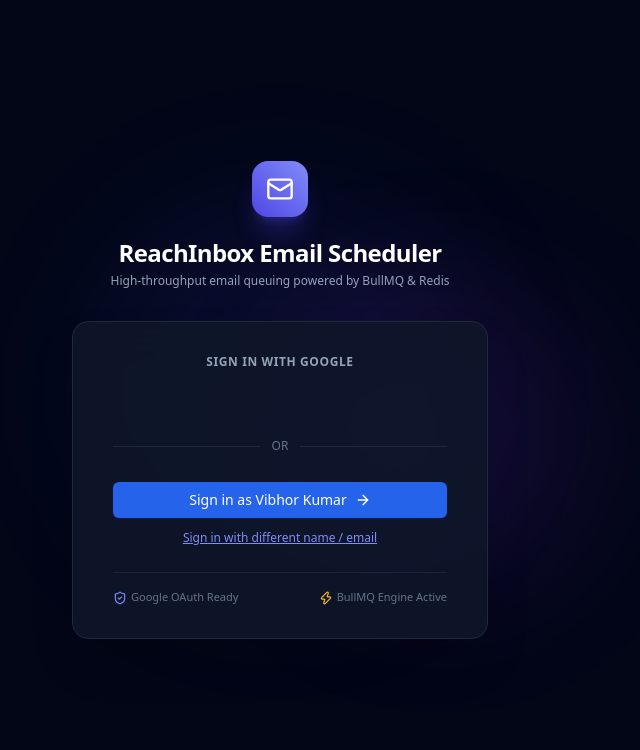
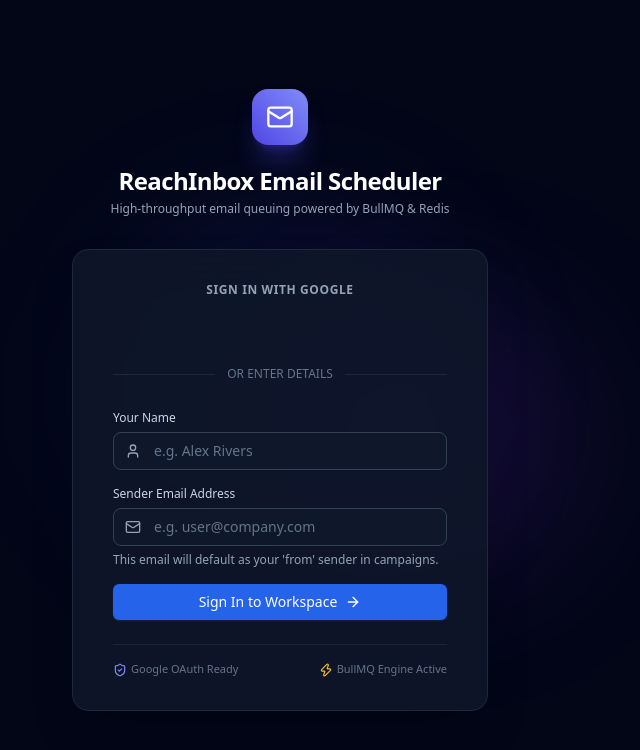
Before and after one commit to iamvk09/reachinbox-email-scheduler, a React (Vite) app in the folder frontend/: page / in a window 1280 px wide. Shown: the top 750 px of the page, without its empty margins (360-1000 px from the left). Built offline with nearby package versions, Linux system fonts and the light colour scheme; no server answers.

Commit message:
Make login screen clean and generic with name and email fields

```diff
--- a/frontend/src/components/auth/LoginScreen.tsx
+++ b/frontend/src/components/auth/LoginScreen.tsx
@@ -15,10 +15,9 @@
 
 export const LoginScreen: React.FC = () => {
   const { login } = useAuth();
-  const [name, setName] = useState("Vibhor Kumar");
-  const [email, setEmail] = useState("kumarvibhor23@gmail.com");
+  const [name, setName] = useState("");
+  const [email, setEmail] = useState("");
   const [error, setError] = useState("");
-  const [showCustomForm, setShowCustomForm] = useState(false);
   const googleClientId = import.meta.env.VITE_GOOGLE_CLIENT_ID;
 
   const handleGoogleSuccess = (credentialResponse: CredentialResponse) => {
@@ -38,7 +37,7 @@
     setError("Google Sign-In was closed or cancelled. You can also sign in directly below.");
   };
 
-  const handleCustomSubmit = (e: React.FormEvent) => {
+  const handleSubmit = (e: React.FormEvent) => {
     e.preventDefault();
     if (!name.trim()) {
       setError("Please enter your name.");
@@ -95,41 +94,20 @@
 
               <div className="relative flex py-1 items-center">
                 <div className="flex-grow border-t border-slate-800"></div>
-                <span className="flex-shrink mx-3 text-slate-500 text-xs uppercase font-medium">Or</span>
+                <span className="flex-shrink mx-3 text-slate-500 text-xs uppercase font-medium">Or enter details</span>
                 <div className="flex-grow border-t border-slate-800"></div>
               </div>
             </div>
           )}
 
-          {/* Quick Sign-In Options */}
-          {!showCustomForm ? (
-            <div className="space-y-3">
-              <Button
-                type="button"
-                variant="primary"
-                className="w-full justify-center shadow-lg shadow-indigo-600/20"
-                onClick={() => login(name, email)}
-                rightIcon={<ArrowRight className="w-4 h-4" />}
-              >
-                Sign in as {name}
-              </Button>
-
-              <button
-                type="button"
-                onClick={() => setShowCustomForm(true)}
-                className="w-full text-center text-xs text-indigo-400 hover:text-indigo-300 underline font-medium"
-              >
-                Sign in with different name / email
-              </button>
-            </div>
-          ) : (
-            <form className="space-y-4" onSubmit={handleCustomSubmit}>
+          {/* Standard direct sign-in form */}
+          <form className="space-y-4" onSubmit={handleSubmit}>
             <Input
-                label="Full Name"
+              label="Your Name"
               type="text"
               value={name}
               onChange={(e) => setName(e.target.value)}
-                placeholder="e.g. Vibhor Kumar"
+              placeholder="e.g. Alex Rivers"
               leftIcon={<User className="w-4 h-4" />}
               required
             />
@@ -139,34 +117,21 @@
               type="email"
               value={email}
               onChange={(e) => setEmail(e.target.value)}
-                placeholder="e.g. user@reachinbox.test"
+              placeholder="e.g. user@company.com"
               leftIcon={<Mail className="w-4 h-4" />}
-                helperText="Will be used as your default 'from' address."
+              helperText="This email will default as your 'from' sender in campaigns."
               required
             />
 
-              <div className="flex items-center gap-2 pt-1">
-                <Button
-                  type="button"
-                  variant="secondary"
-                  size="sm"
-                  className="w-1/3 justify-center"
-                  onClick={() => setShowCustomForm(false)}
-                >
-                  Back
-                </Button>
             <Button
               type="submit"
               variant="primary"
-                  size="sm"
-                  className="w-2/3 justify-center"
+              className="w-full justify-center shadow-lg shadow-indigo-600/20"
               rightIcon={<ArrowRight className="w-4 h-4" />}
             >
-                  Continue
+              Sign In to Workspace
             </Button>
-              </div>
           </form>
-          )}
 
           {error && (
             <div className="p-2.5 rounded-lg bg-rose-500/10 border border-rose-500/30 text-rose-400 text-xs">
```
Lines whose indentation alone changed are shown as unchanged.
